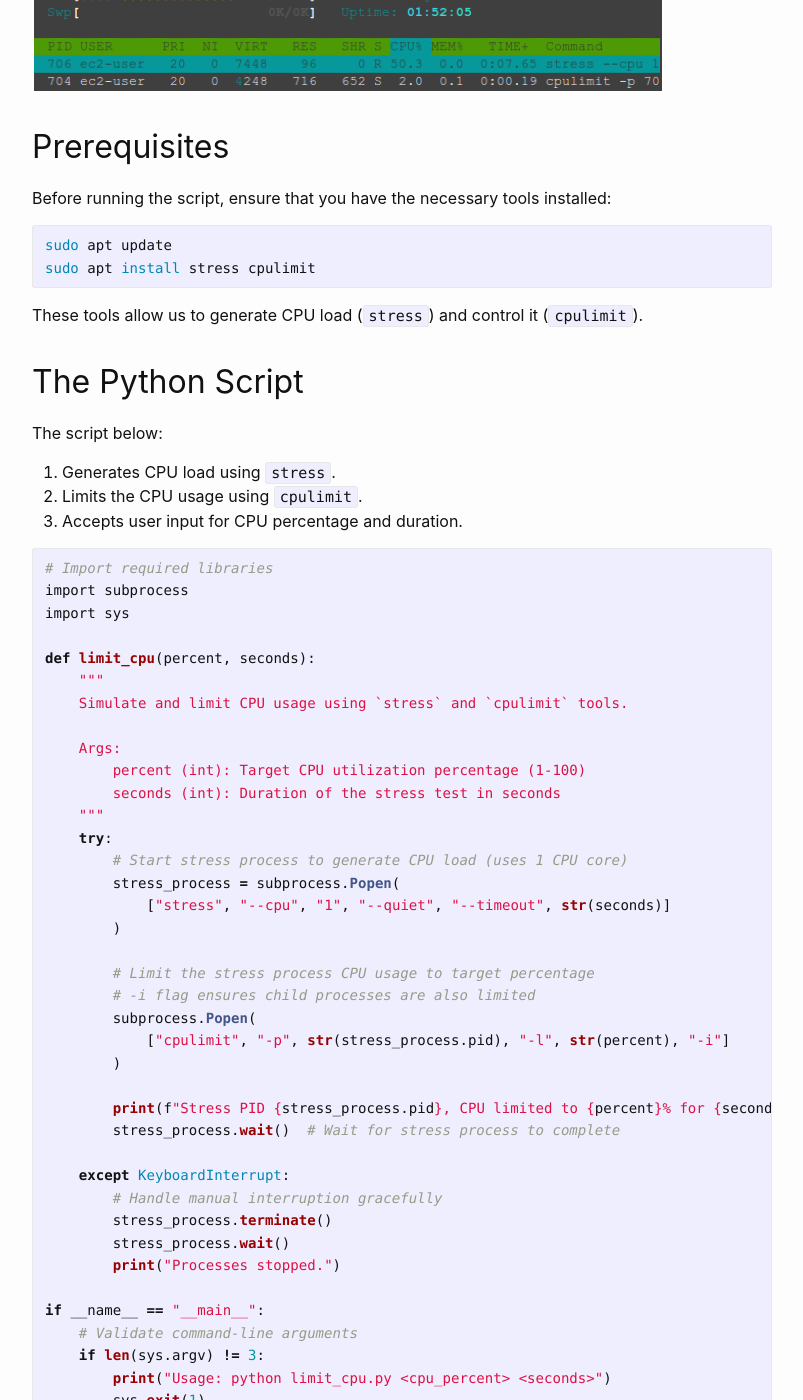
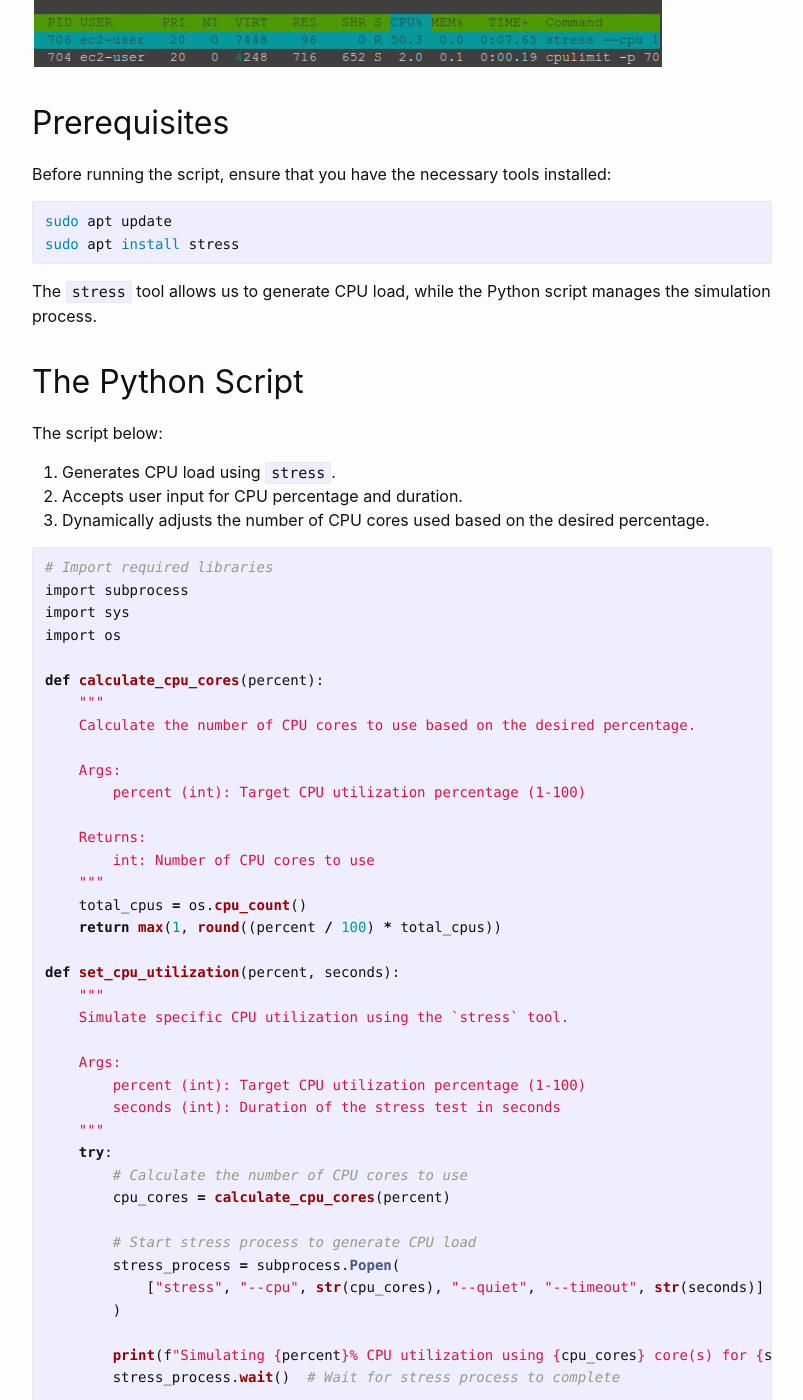
Before and after one commit to adavoudi/adavoudi.github.io, a Jekyll site: the page built from _posts/2025-02-03-cpu-limit.markdown, in a window 1280 px wide and 1400 px high, scrolled down 611 px. Shown: the whole window, without its empty margins (238-1041 px from the left). Built offline with Jekyll 4.4.1, drawn with Linux system fonts in a browser that asks for light colours; some of the changed text lies outside the part shown.

Commit message:
Revise CPU limit blog post title and excerpt for clarity; update script to dynamically calculate CPU cores based on utilization percentage

````diff
--- a/_posts/2025-02-03-cpu-limit.markdown
+++ b/_posts/2025-02-03-cpu-limit.markdown
@@ -1,15 +1,15 @@
 ---
 layout: post
-title:  "How to Limit CPU Usage Using `stress` and `cpulimit`"
+title:  "Simulate CPU Utilization with `stress` and `cpulimit`"
 date:   2025-02-03 10:00:00 +0100
 categories: cpulimit stress
-excerpt: When testing applications or simulating environments, controlling CPU usage helps recreate real-world conditions more accurately. For example, testing AWS auto-scaling groups requires simulating CPU load variations to understand how systems scale. A simple yet effective approach combines `stress` (to generate load) and `cpulimit` (to enforce limits). In this post, I share a basic Python script that ties these tools together, offering a lightweight way to manage CPU usage.
-cover: /assets/cpulimit.png
+excerpt: Simulating precise CPU utilization is essential for testing applications and systems under controlled conditions. For example, when evaluating system performance or auto-scaling behavior, you may want to set CPU usage to a specific percentage. This post introduces a Python script that leverages the `stress` tool to achieve this, offering a flexible way to simulate exact CPU loads.
+cover: /assets/cpu_utilization.png
 ---
 
-When testing applications or simulating environments, controlling CPU usage helps recreate real-world conditions more accurately. For example, testing AWS auto-scaling groups requires simulating CPU load variations to understand how systems scale. A simple yet effective approach combines `stress` (to generate load) and `cpulimit` (to enforce limits). In this post, I share a basic Python script that ties these tools together, offering a lightweight way to manage CPU usage.
+Simulating precise CPU utilization is essential for testing applications and systems under controlled conditions. For example, when evaluating system performance or auto-scaling behavior, you may want to set CPU usage to a specific percentage. This post introduces a Python script that leverages the `stress` tool to achieve this, offering a flexible way to simulate exact CPU loads.
 
-![](/assets/cpulimit.png)
+![](/assets/cpu_utilization.png)
 
 ## Prerequisites
 
@@ -17,45 +17,55 @@
 
 ```bash
 sudo apt update
-sudo apt install stress cpulimit
+sudo apt install stress
 ```
 
-These tools allow us to generate CPU load (`stress`) and control it (`cpulimit`).
+The `stress` tool allows us to generate CPU load, while the Python script manages the simulation process.
 
 ## The Python Script
 
 The script below:
-
 1. Generates CPU load using `stress`.
-2. Limits the CPU usage using `cpulimit`.
-3. Accepts user input for CPU percentage and duration.
+2. Accepts user input for CPU percentage and duration.
+3. Dynamically adjusts the number of CPU cores used based on the desired percentage.
 
 ```python
 # Import required libraries
 import subprocess
 import sys
+import os
 
-def limit_cpu(percent, seconds):
+def calculate_cpu_cores(percent):
     """
-    Simulate and limit CPU usage using `stress` and `cpulimit` tools.
+    Calculate the number of CPU cores to use based on the desired percentage.
+
+    Args:
+        percent (int): Target CPU utilization percentage (1-100)
+
+    Returns:
+        int: Number of CPU cores to use
+    """
+    total_cpus = os.cpu_count()
+    return max(1, round((percent / 100) * total_cpus))
+
+def set_cpu_utilization(percent, seconds):
+    """
+    Simulate specific CPU utilization using the `stress` tool.
 
     Args:
         percent (int): Target CPU utilization percentage (1-100)
         seconds (int): Duration of the stress test in seconds
     """
     try:
-        # Start stress process to generate CPU load (uses 1 CPU core)
+        # Calculate the number of CPU cores to use
+        cpu_cores = calculate_cpu_cores(percent)
+
+        # Start stress process to generate CPU load
         stress_process = subprocess.Popen(
-            ["stress", "--cpu", "1", "--quiet", "--timeout", str(seconds)]
+            ["stress", "--cpu", str(cpu_cores), "--quiet", "--timeout", str(seconds)]
         )
 
-        # Limit the stress process CPU usage to target percentage
-        # -i flag ensures child processes are also limited
-        subprocess.Popen(
-            ["cpulimit", "-p", str(stress_process.pid), "-l", str(percent), "-i"]
-        )
-
-        print(f"Stress PID {stress_process.pid}, CPU limited to {percent}% for {seconds} seconds.")
+        print(f"Simulating {percent}% CPU utilization using {cpu_cores} core(s) for {seconds} seconds.")
         stress_process.wait()  # Wait for stress process to complete
 
     except KeyboardInterrupt:
@@ -67,7 +77,7 @@
 if __name__ == "__main__":
     # Validate command-line arguments
     if len(sys.argv) != 3:
-        print("Usage: python limit_cpu.py <cpu_percent> <seconds>")
+        print("Usage: python set_cpu_utilization.py <cpu_percent> <seconds>")
         sys.exit(1)
 
     try:
@@ -81,7 +91,7 @@
         print("Error: Invalid input values")
         sys.exit(1)
 
-    limit_cpu(percent, seconds)
+    set_cpu_utilization(percent, seconds)
 ```
 
 ## How It Works
@@ -89,8 +99,8 @@
 - The script takes two command-line arguments:
   - CPU usage percentage (1-100).
   - Duration (in seconds).
-- It spawns a `stress` process to generate CPU load.
-- It applies `cpulimit` to restrict CPU usage.
+- It calculates the number of CPU cores to use based on the desired percentage.
+- It spawns a `stress` process to generate the specified CPU load.
 - It waits for the process to complete before exiting.
 
 ## Running the Script
@@ -98,7 +108,7 @@
 To run the script, use:
 
 ```bash
-python limit_cpu.py 50 10
+python set_cpu_utilization.py 50 10
 ```
 
-This will limit CPU usage to 50% for 10 seconds.
+This will simulate 50% CPU utilization for 10 seconds.
````
Also changed, not shown: assets/cpu_utilization.png (renamed from assets/cpulimit.png).
